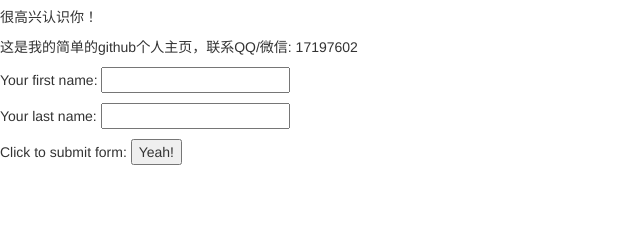
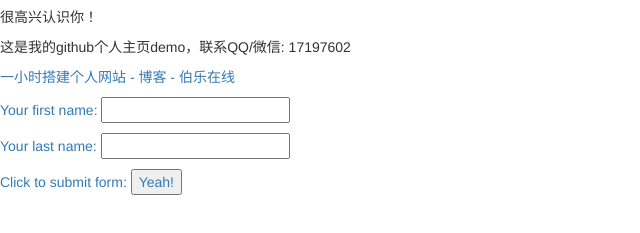
Before and after one commit to kevinqqnj/kevinqqnj.github.com, a plain HTML site: page index.html in a window 1280 px wide. Shown: the part 63-296 px from the top of the page, without its empty margins (0-640 px from the left). Drawn offline with nearby package versions, Linux system fonts and the light colour scheme.

Commit message:
Update index.html

```diff
--- a/index.html
+++ b/index.html
@@ -10,7 +10,8 @@
 <body>
   <h1>Welcome!你好</h1>
   <p>很高兴认识你！</p>
-  <p>这是我的简单的github个人主页，联系QQ/微信: 17197602</p>
+  <p>这是我的github个人主页demo，联系QQ/微信: 17197602</p>
+  <p></p><a href="http://blog.jobbole.com/85932/#comment-150281">一小时搭建个人网站 - 博客 - 伯乐在线 </p>
 
 <form method="POST" action="https://kevinqqnj.github.io/test.py">
     <p>Your first name: <input type="text" name="firstname">
```
